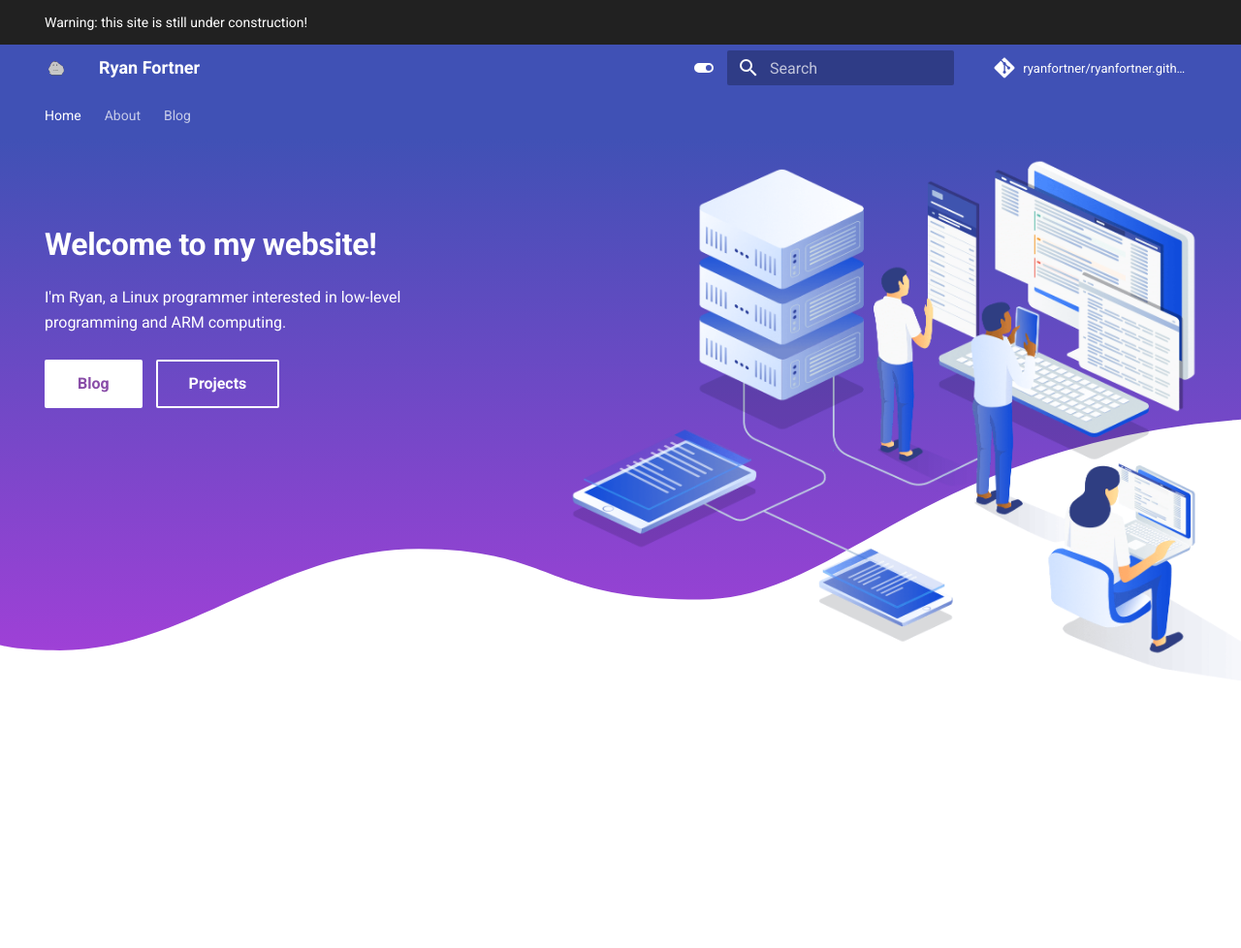
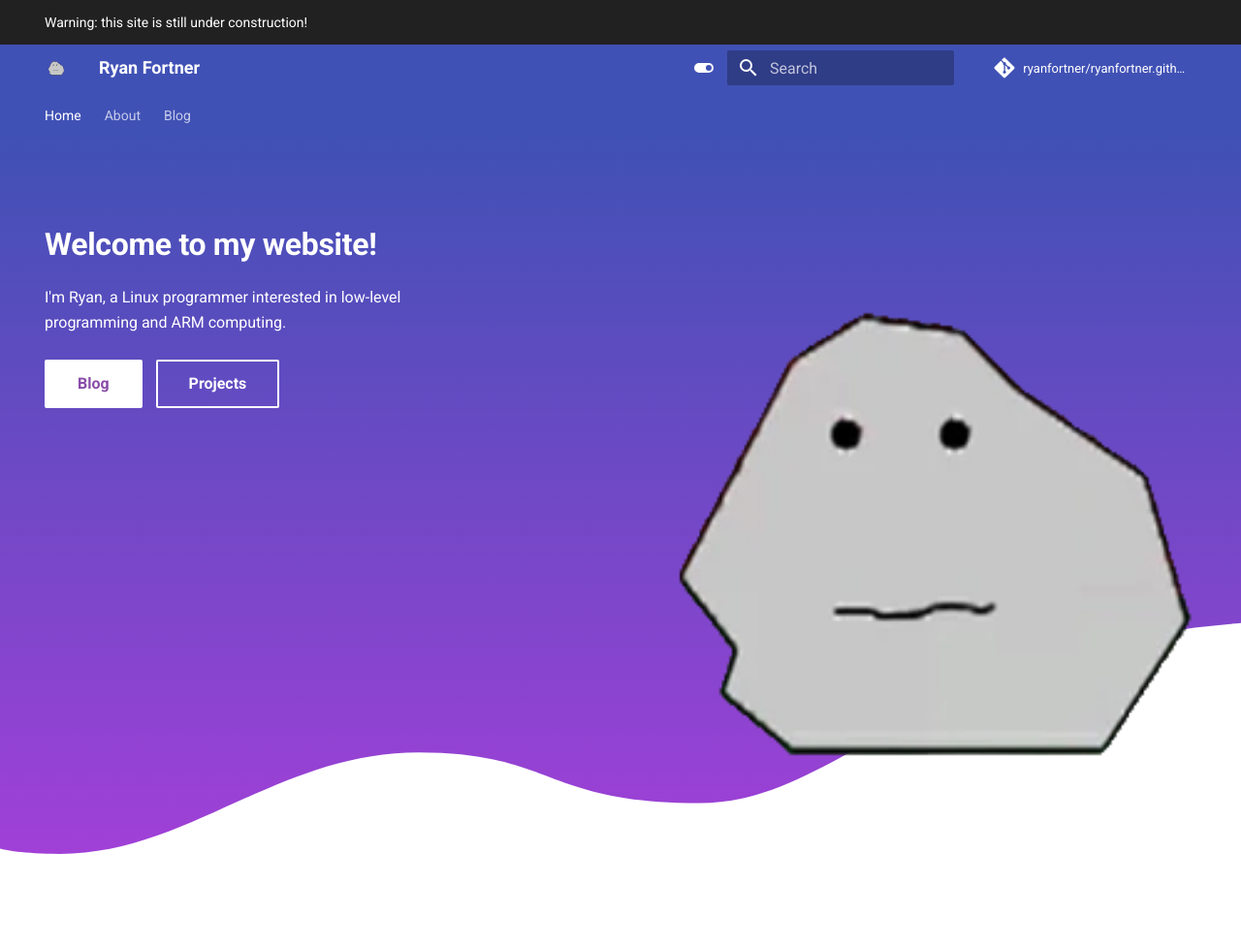
Before and after one commit to ryanfortner/ryanfortner.github.io, an MkDocs documentation site: the page built from docs/index.md, in a window 1280 px wide. Shown: the whole page at 97% size. Built offline with MkDocs 1.6.1 and Material for MkDocs 9.7.7, drawn with Linux system fonts in a browser that asks for light colours; comment, search, counter and statistics services are not loaded; before the commit the page ends 900 px from its top, so only the background shows below that.

Commit message:
use pfp as mainpage photo

```diff
--- a/custom/overrides/home.html
+++ b/custom/overrides/home.html
@@ -9,7 +9,7 @@
     <div class="md-grid md-typeset">
       <div class="mdx-hero">
         <div class="mdx-hero__image">
-          <img src="assets/images/illustration.png" alt="" width="1659" height="1200" draggable="false">
+          <img src="assets/favicon.png" alt="" width="1659" height="1200" draggable="false">
         </div>
         <div class="mdx-hero__content">
           <h1>Welcome to my website!</h1>
```
